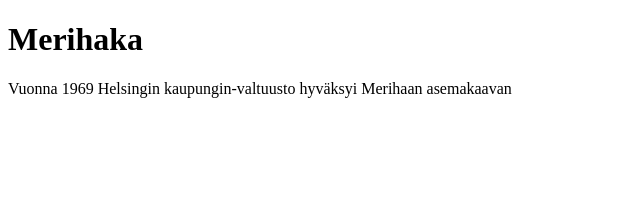
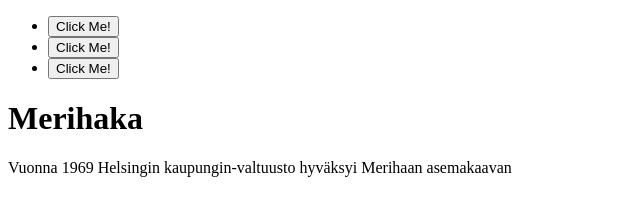
Before and after one commit to a1704575/Oppimisteht-v-1, a plain HTML site: page index.html in a window 1280 px wide. Shown: the whole page, without its empty margins (0-640 px from the left). Drawn offline with Linux system fonts and the light colour scheme.

Commit message:
navigaatio buttonit

```diff
--- a/index.html
+++ b/index.html
@@ -1,9 +1,18 @@
 <!DOCTYPE html>
 <html>
 <body>
-
+<header>
+    <nav>
+        <ul>
+             <li><button type="button">Click Me!</button></li>
+             <li><button type="button">Click Me!</button></li>
+             <li><button type="button">Click Me!</button></li>
+        </ul>
+    </nav>
+    </header>
+ <main>
 <h1>Merihaka</h1>
 <p>Vuonna 1969 Helsingin kaupungin-valtuusto hyväksyi Merihaan asemakaavan</p>
-
+ </main>
 </body>
 </html>
```
